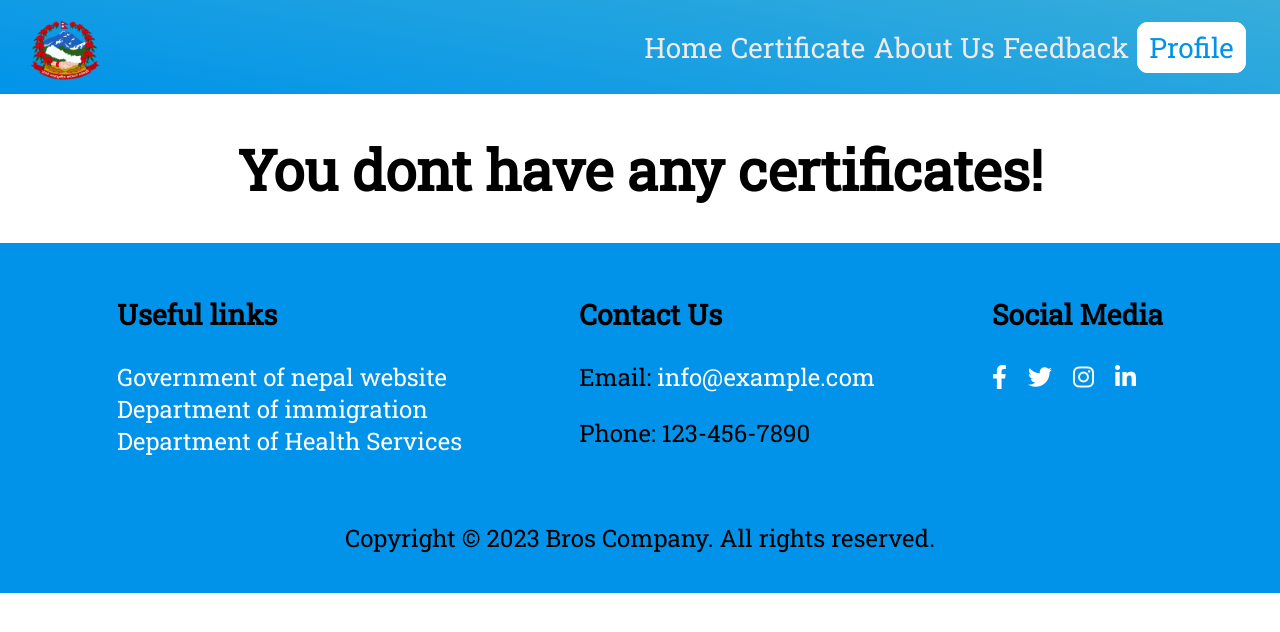
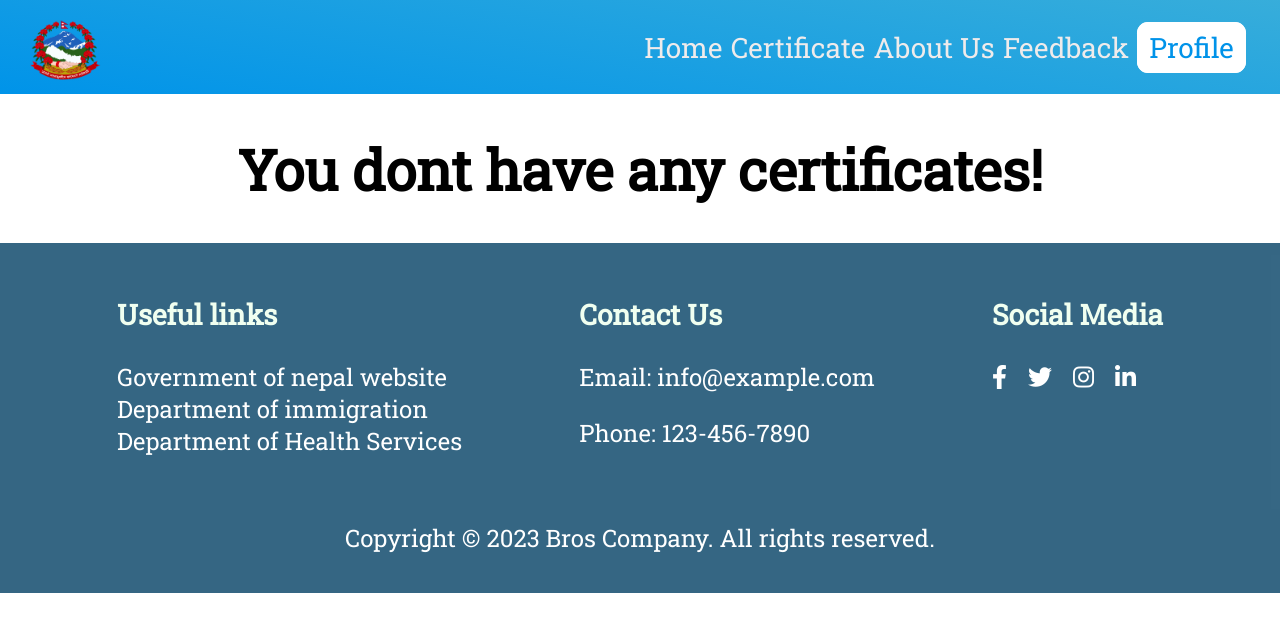
Before and after one commit to Aashish-Lam/E-Government-project, a PHP site: page /certificate.php in a window 1280 px wide. Shown: the top 632 px of the page. Run offline with PHP 8.4, Linux system fonts and the light colour scheme; the visitor is signed in with stand-in values (Sample User, id 1); data that the repository does not hold is empty; some libraries are stand-ins or nearby versions.

Commit message:
little bit css tweaks

```diff
--- a/certificate.php
+++ b/certificate.php
@@ -50,7 +50,7 @@ $select_certificates->execute([$user_id]);
                 <h3><?php echo $full_name; ?></h3>
                 <p>Date of Birth: <?php echo $dob; ?></p>
             </div>
-            <a href="view_certificate.php?cid=<?= $row['id']; ?>">View Certificate</a>
+            <a style="color=black" href="view_certificate.php?cid=<?= $row['id']; ?>">View Certificate</a>
         </li>
 
     <?php
--- a/footer.css
+++ b/footer.css
@@ -1,8 +1,9 @@
 .footer {
   position: relative;
-  background-color: #0093e9;
+  background-color: #295d7cf0;
   font-size: 1.5rem;
   height: 350px;
+  color: white;
 }
 
 .row {
@@ -67,3 +68,6 @@ a:visited {
 .links {
   padding-top: 0px;
 }
+.footer-h3 {
+  color: honeydew;
+}
--- a/footer.php
+++ b/footer.php
@@ -12,7 +12,7 @@
 <div class="f_container">
     <div class="row">
       <div class="col-md-4">
-        <h3>Useful links</h3>
+        <h3 class="footer-h3">Useful links</h3>
        <div class="links">
            <a href="https://nepal.gov.np/">Government of nepal website</a>
             <br><a href="https://www.immigration.gov.np/">Department of immigration</a>
@@ -21,12 +21,12 @@
 
       </div>
       <div class="col-md-4">
-        <h3>Contact Us</h3>
+        <h3 class="footer-h3">Contact Us</h3>
         <p>Email: <a href="mailto:info@example.com">info@example.com</a></p>
         <p>Phone: 123-456-7890</p>
       </div>
       <div class="col-md-4">
-        <h3>Social Media</h3>
+        <h3 class="footer-h3">Social Media</h3>
         <ul class="social-media">
           <li><a href="#"><i class="fab fa-facebook-f"></i></a></li>
           <li><a href="#"><i class="fab fa-twitter"></i></a></li>
```
